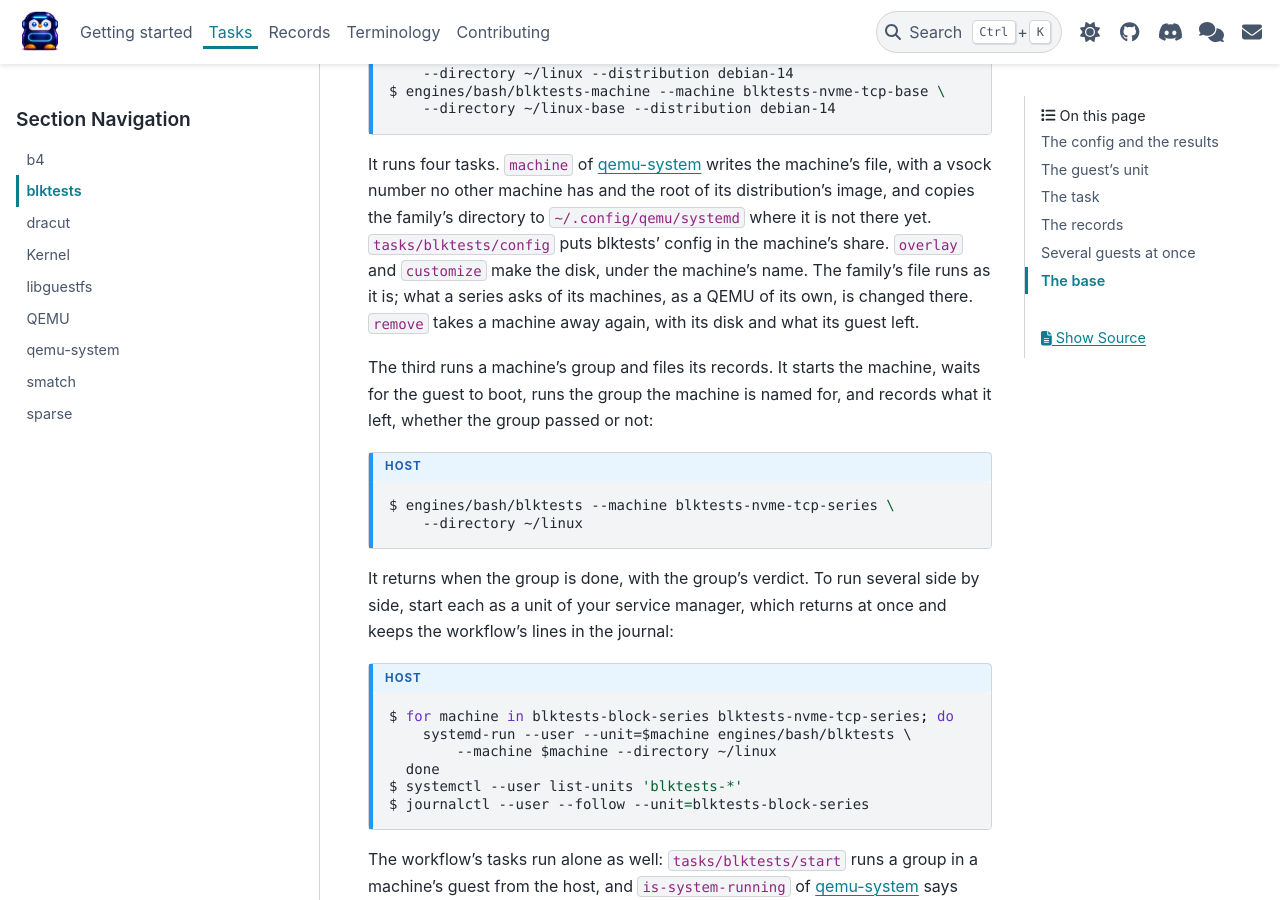
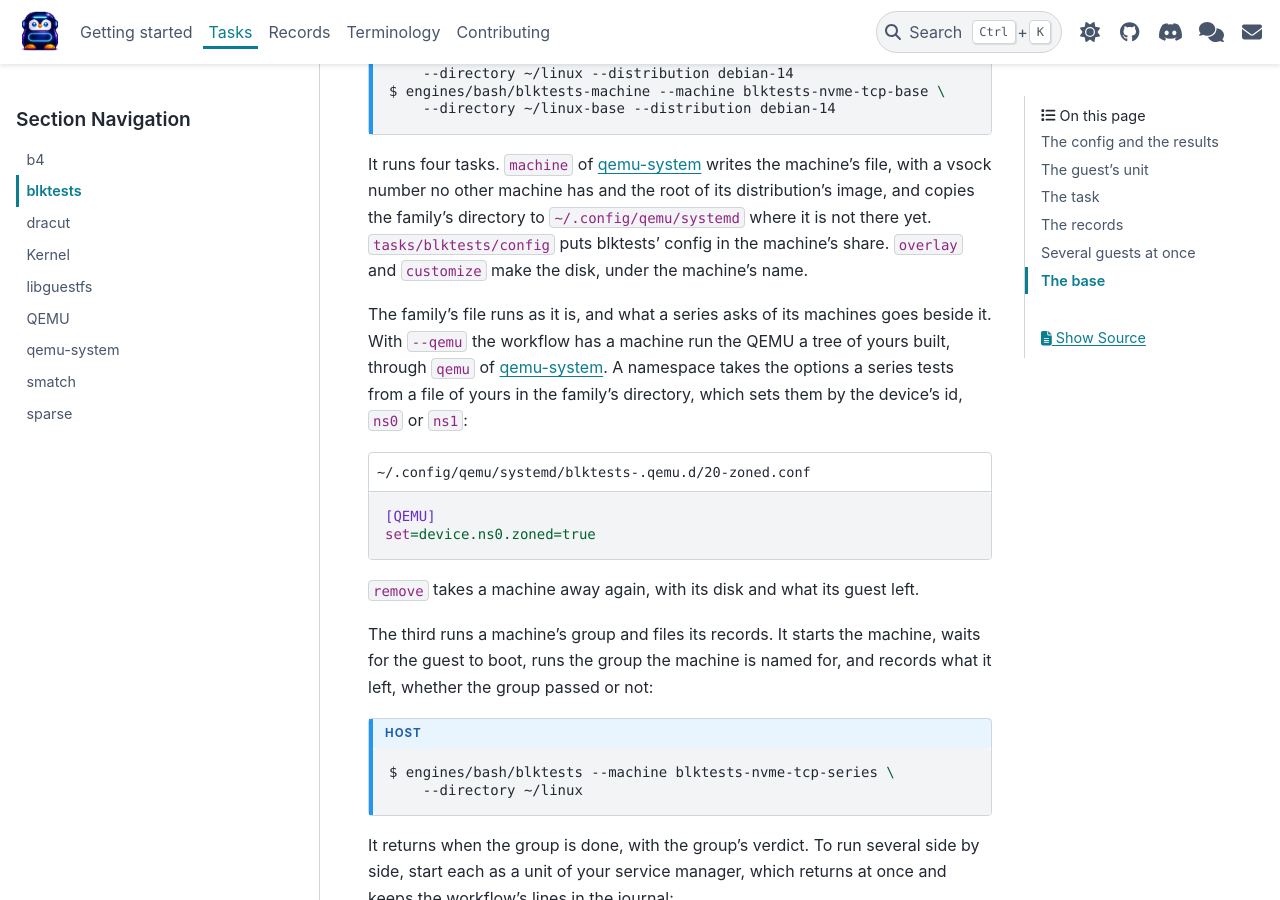
Before and after one commit to linux-kdevops/kdevops-ng, a Sphinx documentation site: the page built from docs/tasks/blktests.rst, in a window 1280 px wide and 900 px high, scrolled down 4376 px. Built offline with Sphinx 7.4.7 and the PyData theme 0.15.4, drawn with Linux system fonts in a browser that asks for light colours.

Commit message:
blktests: give a machine a series' QEMU and options without an edit
A series that tests its own QEMU, or a namespace with options of its
own, had the family's file edited by hand, which no workflow can do.
The machine workflow takes --qemu and a task writes a drop-in for it.
A namespace's options cannot come from a second device= line, which
adds a device, so the family's namespaces have ids and a drop-in sets
a property with QEMU's -set.

Signed-off-by: Daniel Gomez <da.gomez@kernel.org>

```diff
--- a/docs/tasks/blktests.rst
+++ b/docs/tasks/blktests.rst
@@ -237,8 +237,21 @@ other machine has and the root of its distribution's image, and copies
 the family's directory to ``~/.config/qemu/systemd`` where it is not
 there yet. :src:`tasks/blktests/config` puts blktests' config in the
 machine's share. ``overlay`` and ``customize`` make the disk, under the
-machine's name. The family's file runs as it is; what a series asks of
-its machines, as a QEMU of its own, is changed there.
+machine's name.
+
+The family's file runs as it is, and what a series asks of its
+machines goes beside it. With ``--qemu`` the workflow has a machine run
+the QEMU a tree of yours built, through
+:src:`qemu <tasks/qemu-system/qemu>` of :doc:`qemu-system`. A namespace
+takes the options a series tests from a file of yours in the family's
+directory, which sets them by the device's id, ``ns0`` or ``ns1``:
+
+.. code-block:: ini
+   :caption: ~/.config/qemu/systemd/blktests-.qemu.d/20-zoned.conf
+
+   [QEMU]
+   set=device.ns0.zoned=true
+
 :src:`remove <tasks/qemu-system/remove>` takes a machine away again,
 with its disk and what its guest left.
 
--- a/docs/tasks/qemu-system.rst
+++ b/docs/tasks/qemu-system.rst
@@ -57,6 +57,11 @@ distribution's image.
        --directory ~/linux --distribution debian-14
    $ tasks/qemu-system/remove --machine blktests-nvme-tcp-series
 
+:src:`qemu <tasks/qemu-system/qemu>` has a machine run the QEMU a tree
+of yours built, ``tasks/qemu-system/qemu --machine NAME --directory
+~/qemu``: it writes a file of the machine's own that names the binary
+in the tree's ``build/``.
+
 :src:`remove <tasks/qemu-system/remove>` stops a machine and deletes
 its file and its state directory: its disk, and what its guest left in
 its shares. A family's lines stay.
```
Also changed, not shown: designs/guests.md (+7 -2 lines), 3 other files.
